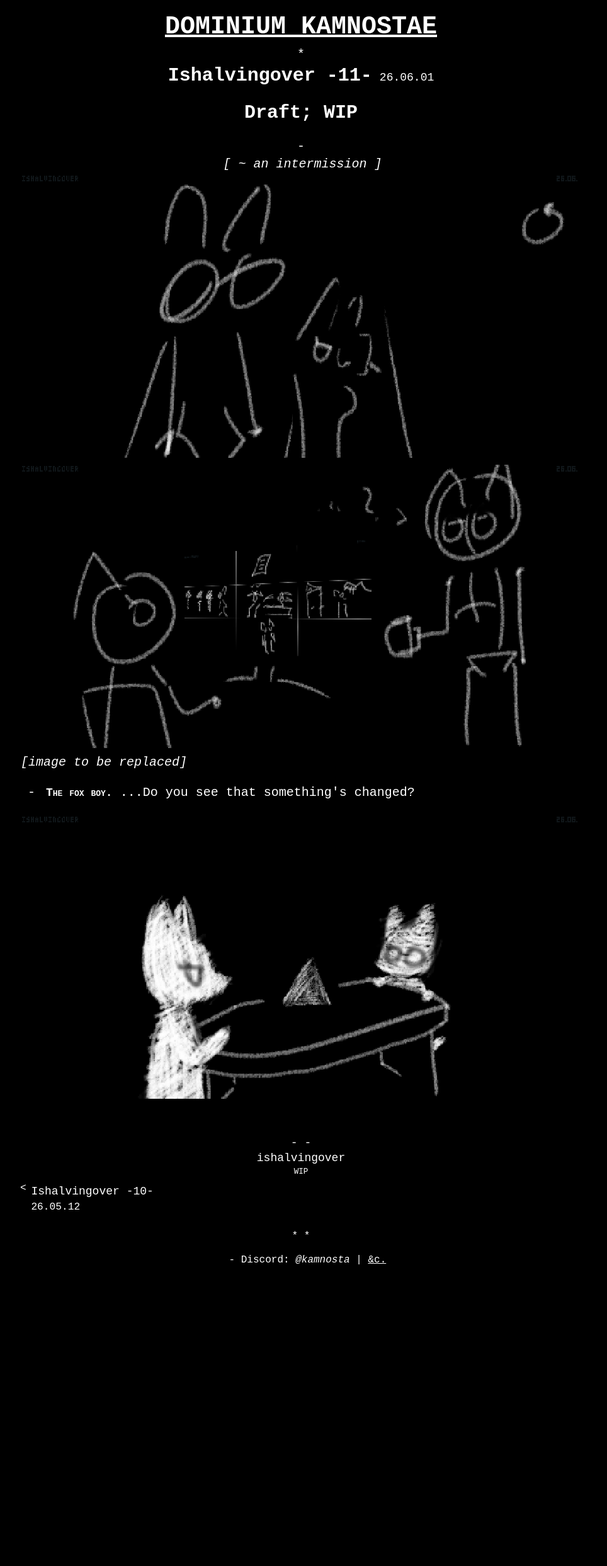
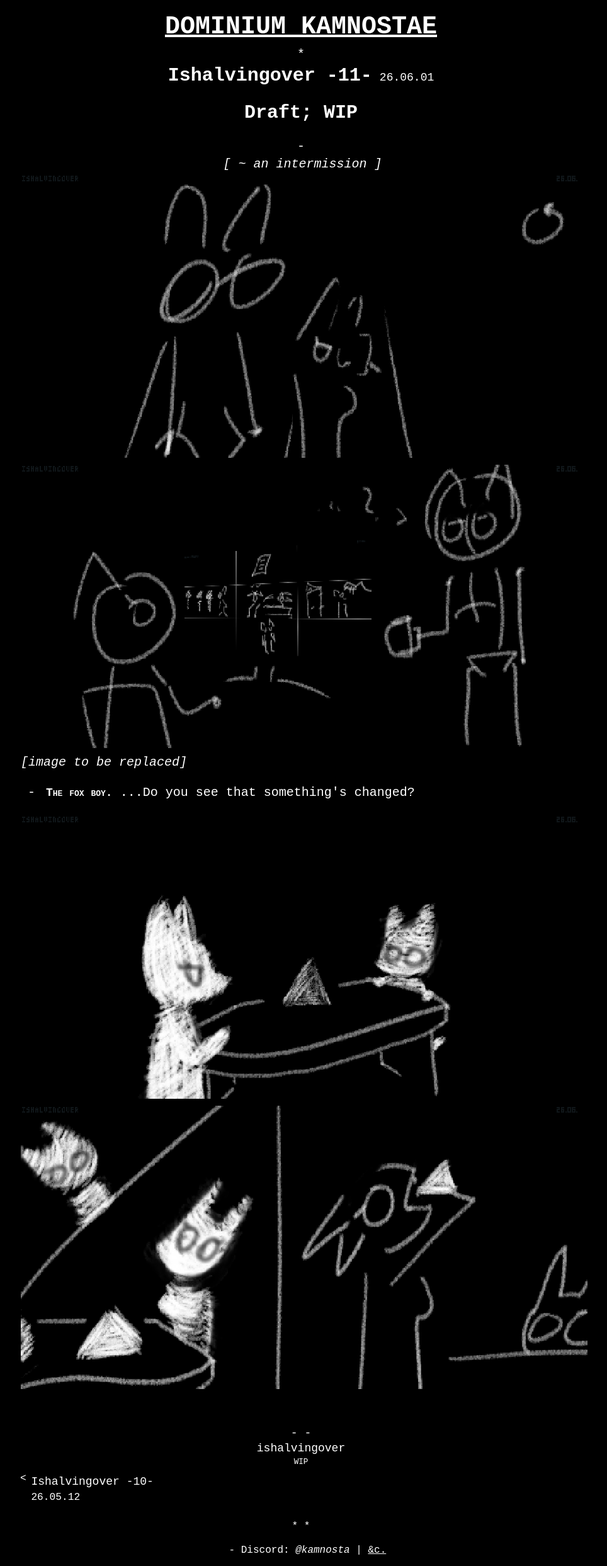
Before and after one commit to kamnosta/kamnosta.github.io, a Jekyll site: the page built from _ishalvingover/26-06-01-11.md, in a window 1280 px wide. Shown: the whole page at 63% size, without its empty margins (162-1126 px from the left). Built offline with Jekyll 4.4.1, drawn with Linux system fonts in a browser that asks for light colours; before the commit the page ends 2026 px from its top, so only the background shows below that.

Commit message:
iho11 triangle eating

```diff
--- a/_ishalvingover/26-06-01-11.md
+++ b/_ishalvingover/26-06-01-11.md
@@ -17,3 +17,5 @@
 - <span class="iho-name-span">The fox boy.</span> ...Do you see that something's changed?
 
 ![/imgs_ishalvingover/260612_iho_wakeup_triangle.png](/imgs_ishalvingover/260612_iho_wakeup_triangle.png)
+
+![/imgs_ishalvingover/260618_iho_wakeup_eats.png](/imgs_ishalvingover/260618_iho_wakeup_eats.png)
```
Also changed, not shown: imgs_ishalvingover/260618_iho_wakeup_eats.png (added).
